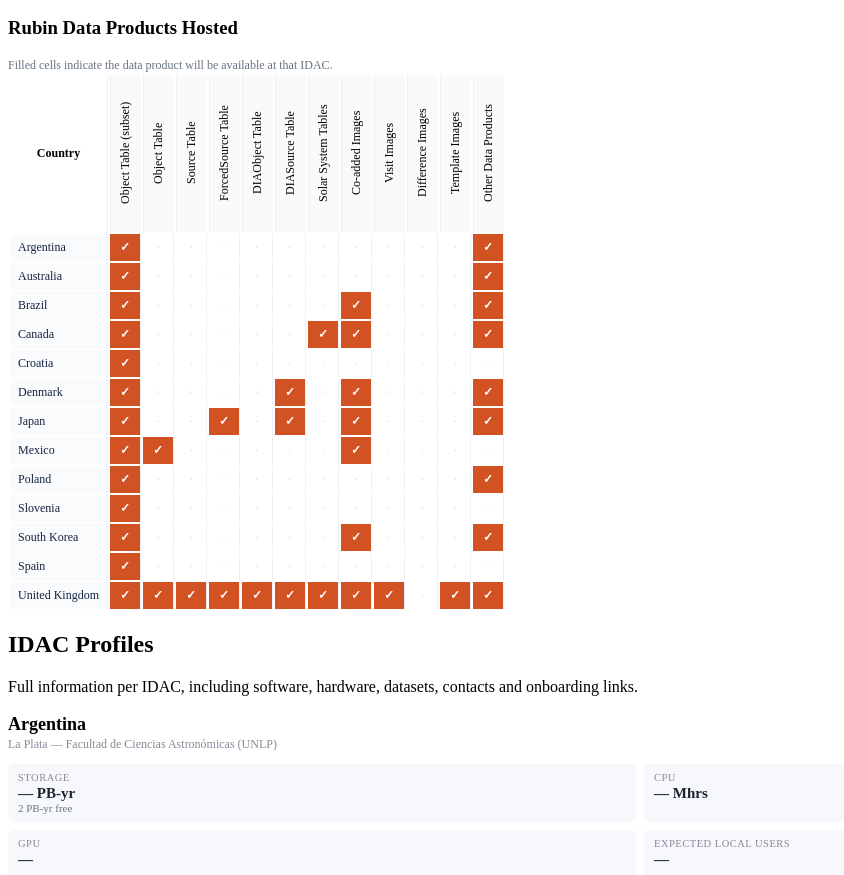
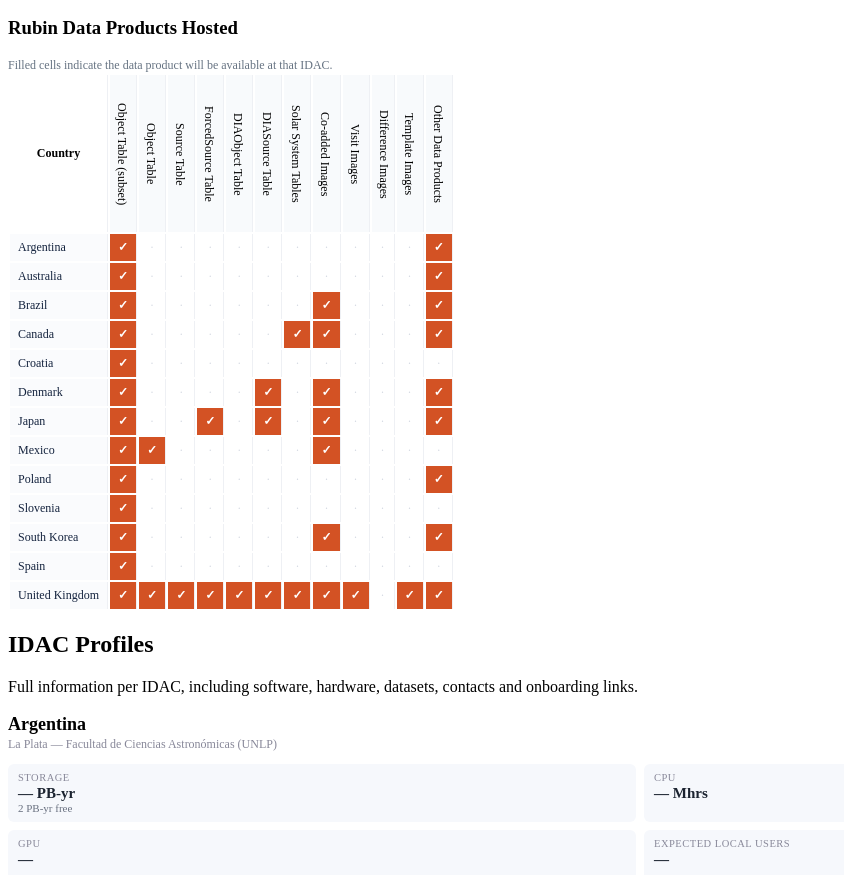
Before and after one commit to knutago/idac-dashboard, a plain HTML site: page index.html in a window 1280 px wide. Shown: the part 1650-2525 px from the top of the page, without its empty margins (0-844 px from the left). Drawn offline with nearby package versions, Linux system fonts and the light colour scheme.

Commit message:
Fix upside-down matrix column headers
Remove the 180-degree rotation on vertical column labels so they read
top-down (the spreadsheet convention) instead of bottom-up.

```diff
--- a/assets/app.css
+++ b/assets/app.css
@@ -36,12 +36,12 @@
 }
 .matrix-table thead th.product {
   writing-mode: vertical-rl;
-  transform: rotate(180deg);
   white-space: nowrap;
   height: 140px;
   vertical-align: bottom;
   background: #f8fafc;
   font-weight: 500;
+  padding: 8px 4px;
 }
 .matrix-table td.country-cell {
   text-align: left;
```
